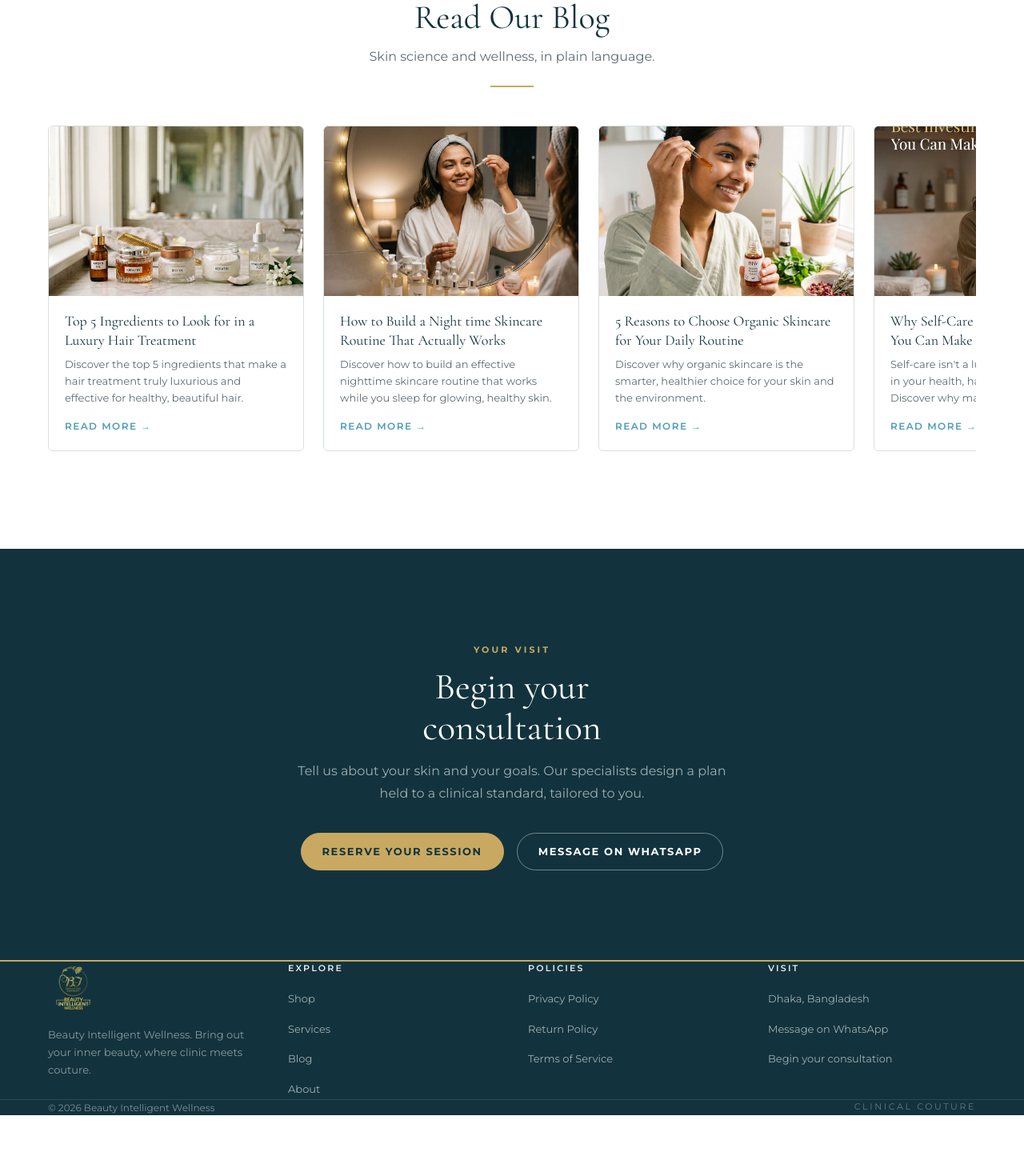
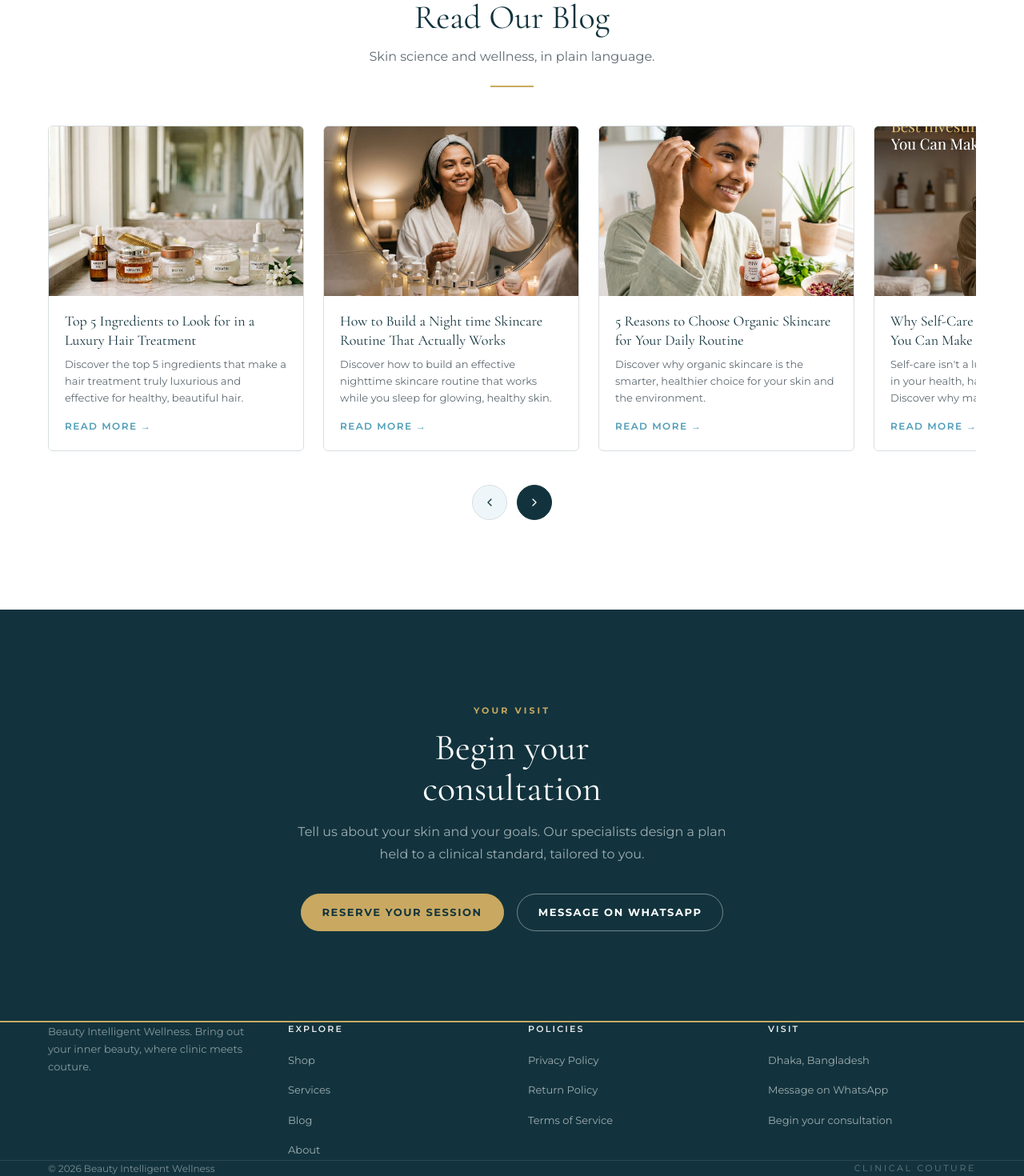
Before and after one commit to Zhovon/BIW-sfy-prototype, a Next.js app: page / in a window 1280 px wide. Shown: the part 4003-5473 px from the top of the page at 80% size. Before the commit the page ends 5397 px from the top, so only its background shows below. Built offline with nearby package versions, Linux system fonts and the light colour scheme; no server answers.

Commit message:
Add blog carousel prev/next controls, depth-entrance reveal for testimonials + footer, remove footer logo

```diff
--- a/src/app/(store)/page.tsx
+++ b/src/app/(store)/page.tsx
@@ -1,6 +1,8 @@
 import Link from "next/link";
 import Image from "next/image";
 import SectionHead from "@/components/SectionHead";
+import Reveal from "@/components/Reveal";
+import BlogCarousel from "@/components/BlogCarousel";
 import { getProduct, getArticles } from "@/lib/catalog";
 
 const HERO_VIDEO =
@@ -109,9 +111,10 @@ export default function Home() {
         </div>
       </section>
 
-      {/* TESTIMONIALS — dark Teal Ink clinical register */}
+      {/* TESTIMONIALS — dark Teal Ink clinical register, fades in from depth */}
       <section className="section section--dark">
         <div className="wrap">
+          <Reveal>
             <SectionHead kicker="Testimonials" title="What Our Clients Say" subtitle="Real experiences from our valued clients." tone="dark" />
             <div className="mt-12 grid grid-cols-1 gap-6 md:grid-cols-2">
               {testimonials.map((t) => (
@@ -125,6 +128,7 @@ export default function Home() {
                 </figure>
               ))}
             </div>
+          </Reveal>
         </div>
       </section>
 
@@ -132,23 +136,8 @@ export default function Home() {
       <section className="section">
         <div className="wrap">
           <SectionHead kicker="Journal" title="Read Our Blog" subtitle="Skin science and wellness, in plain language." />
-          <div className="mt-12 flex gap-6 overflow-x-auto pb-2.5 -mx-5 px-5 md:mx-0 md:px-0">
-            {getArticles().slice(0, 5).map((a) => (
-              <article key={a.slug} className="w-[280px] flex-none md:w-[320px]">
-                <Link href={`/blog/${a.slug}`} className="group flex h-full flex-col overflow-hidden rounded-md border border-line bg-paper transition-all duration-300 hover:-translate-y-1 hover:shadow-md">
-                  <div className="relative aspect-[3/2] overflow-hidden bg-ice">
-                    {a.image && (
-                      <Image src={a.image} alt={a.title} fill sizes="320px" className="object-cover transition-transform duration-700 group-hover:scale-[1.03]" />
-                    )}
-                  </div>
-                  <div className="flex grow flex-col p-5">
-                    <h3 className="font-display text-lg leading-[1.3] mb-2 group-hover:text-gold transition-colors">{a.title}</h3>
-                    {a.excerpt && <p className="text-[13px] leading-[1.6] mb-4 text-muted line-clamp-3">{a.excerpt}</p>}
-                    <span className="mt-auto text-[12px] font-semibold uppercase tracking-[0.12em] text-teal group-hover:text-gold transition-colors">Read more →</span>
-                  </div>
-                </Link>
-              </article>
-            ))}
+          <div className="mt-12">
+            <BlogCarousel articles={getArticles().slice(0, 5)} />
           </div>
         </div>
       </section>
--- a/src/app/globals.css
+++ b/src/app/globals.css
@@ -68,6 +68,24 @@ h1, h2, h3, .font-display {
 /* Hairline top-rule in cool teal — a precise, clinical divider between bands. */
 .rule-teal { width: 100%; height: 1px; background: var(--line); border: 0; }
 
+/* Scroll reveal — content emerges "from depth": fades in while scaling up from
+   the background, with no upward slide. Paired with <Reveal>. */
+.reveal {
+  opacity: 0;
+  transform: scale(0.94);
+  transition:
+    opacity 0.8s cubic-bezier(0.22, 1, 0.36, 1),
+    transform 0.8s cubic-bezier(0.22, 1, 0.36, 1);
+  will-change: opacity, transform;
+}
+.reveal.is-visible {
+  opacity: 1;
+  transform: scale(1);
+}
+@media (prefers-reduced-motion: reduce) {
+  .reveal { opacity: 1; transform: none; transition: none; }
+}
+
 /* eyebrow / kicker — the teal editorial label above every section heading */
 .kicker {
   display: inline-block;
--- /dev/null
+++ b/src/components/BlogCarousel.tsx
@@ -0,0 +1,106 @@
+"use client";
+
+import { useCallback, useEffect, useRef, useState } from "react";
+import Link from "next/link";
+import Image from "next/image";
+
+type Article = { slug: string; title: string; excerpt?: string; image?: string | null };
+
+export default function BlogCarousel({ articles }: { articles: Article[] }) {
+  const scroller = useRef<HTMLDivElement>(null);
+  const [atStart, setAtStart] = useState(true);
+  const [atEnd, setAtEnd] = useState(false);
+
+  const update = useCallback(() => {
+    const el = scroller.current;
+    if (!el) return;
+    setAtStart(el.scrollLeft <= 4);
+    setAtEnd(el.scrollLeft + el.clientWidth >= el.scrollWidth - 4);
+  }, []);
+
+  useEffect(() => {
+    update();
+    const el = scroller.current;
+    if (!el) return;
+    el.addEventListener("scroll", update, { passive: true });
+    window.addEventListener("resize", update);
+    return () => {
+      el.removeEventListener("scroll", update);
+      window.removeEventListener("resize", update);
+    };
+  }, [update]);
+
+  const scrollBy = (dir: 1 | -1) => {
+    const el = scroller.current;
+    if (!el) return;
+    const card = el.querySelector("article")?.clientWidth ?? 320;
+    el.scrollBy({ left: dir * (card + 24), behavior: "smooth" });
+  };
+
+  return (
+    <div>
+      <div
+        ref={scroller}
+        className="flex gap-6 overflow-x-auto pb-2.5 -mx-5 px-5 md:mx-0 md:px-0 [scrollbar-width:none] [-ms-overflow-style:none] [&::-webkit-scrollbar]:hidden"
+      >
+        {articles.map((a) => (
+          <article key={a.slug} className="w-[280px] flex-none md:w-[320px]">
+            <Link
+              href={`/blog/${a.slug}`}
+              className="group flex h-full flex-col overflow-hidden rounded-md border border-line bg-paper transition-all duration-300 hover:-translate-y-1 hover:shadow-md"
+            >
+              <div className="relative aspect-[3/2] overflow-hidden bg-ice">
+                {a.image && (
+                  <Image src={a.image} alt={a.title} fill sizes="320px" className="object-cover transition-transform duration-700 group-hover:scale-[1.03]" />
+                )}
+              </div>
+              <div className="flex grow flex-col p-5">
+                <h3 className="font-display text-lg leading-[1.3] mb-2 group-hover:text-gold transition-colors">{a.title}</h3>
+                {a.excerpt && <p className="text-[13px] leading-[1.6] mb-4 text-muted line-clamp-3">{a.excerpt}</p>}
+                <span className="mt-auto text-[12px] font-semibold uppercase tracking-[0.12em] text-teal group-hover:text-gold transition-colors">Read more →</span>
+              </div>
+            </Link>
+          </article>
+        ))}
+      </div>
+
+      {/* prev / next controls */}
+      <div className="mt-8 flex items-center justify-center gap-3">
+        <CarouselButton dir="prev" disabled={atStart} onClick={() => scrollBy(-1)} />
+        <CarouselButton dir="next" disabled={atEnd} onClick={() => scrollBy(1)} />
+      </div>
+    </div>
+  );
+}
+
+function CarouselButton({
+  dir,
+  disabled,
+  onClick,
+}: {
+  dir: "prev" | "next";
+  disabled: boolean;
+  onClick: () => void;
+}) {
+  return (
+    <button
+      type="button"
+      aria-label={dir === "prev" ? "Previous articles" : "Next articles"}
+      onClick={onClick}
+      disabled={disabled}
+      className={`flex h-11 w-11 items-center justify-center rounded-full border transition-colors ${
+        disabled
+          ? "cursor-not-allowed border-line bg-ice text-muted/50"
+          : "border-ink bg-ink text-white hover:border-gold hover:bg-gold hover:text-ink"
+      }`}
+    >
+      <svg width="16" height="16" viewBox="0 0 24 24" fill="none" stroke="currentColor" strokeWidth="2" aria-hidden>
+        {dir === "prev" ? (
+          <path d="m15 18-6-6 6-6" strokeLinecap="round" strokeLinejoin="round" />
+        ) : (
+          <path d="m9 18 6-6-6-6" strokeLinecap="round" strokeLinejoin="round" />
+        )}
+      </svg>
+    </button>
+  );
+}
--- a/src/components/Footer.tsx
+++ b/src/components/Footer.tsx
@@ -1,5 +1,5 @@
 import Link from "next/link";
-import Image from "next/image";
+import Reveal from "@/components/Reveal";
 
 const cols = [
   {
@@ -35,11 +35,11 @@ export default function Footer() {
       {/* signature gold hairline */}
       <div className="h-0.5 w-full bg-gold" />
 
+      <Reveal>
         <div className="wrap grid gap-10 py-16 sm:grid-cols-2 md:grid-cols-4">
           {/* brand column */}
           <div className="sm:col-span-2 md:col-span-1">
-          <Image src="/biw-logo.png" alt="Beauty Intelligent Wellness" width={72} height={72} className="h-16 w-auto object-contain" />
-          <p className="mt-4 max-w-[30ch] text-[13px] leading-[1.7] text-white/50">
+            <p className="max-w-[30ch] text-[13px] leading-[1.7] text-white/50">
               Beauty Intelligent Wellness. Bring out your inner beauty, where clinic meets couture.
             </p>
           </div>
@@ -75,6 +75,7 @@ export default function Footer() {
             </span>
           </div>
         </div>
+      </Reveal>
     </footer>
   );
 }
--- /dev/null
+++ b/src/components/Reveal.tsx
@@ -0,0 +1,44 @@
+"use client";
+
+import { useEffect, useRef, useState } from "react";
+
+/**
+ * Reveals children with a fade-and-scale "from depth" entrance (no upward
+ * slide) once they scroll into view. Respects prefers-reduced-motion.
+ */
+export default function Reveal({
+  children,
+  className = "",
+}: {
+  children: React.ReactNode;
+  className?: string;
+}) {
+  const ref = useRef<HTMLDivElement>(null);
+  const [visible, setVisible] = useState(false);
+
+  useEffect(() => {
+    const el = ref.current;
+    if (!el) return;
+    if (window.matchMedia("(prefers-reduced-motion: reduce)").matches) {
+      setVisible(true);
+      return;
+    }
+    const io = new IntersectionObserver(
+      ([entry]) => {
+        if (entry.isIntersecting) {
+          setVisible(true);
+          io.disconnect();
+        }
+      },
+      { threshold: 0.2 }
+    );
+    io.observe(el);
+    return () => io.disconnect();
+  }, []);
+
+  return (
+    <div ref={ref} className={`reveal ${visible ? "is-visible" : ""} ${className}`}>
+      {children}
+    </div>
+  );
+}
```
Lines whose indentation alone changed are shown as unchanged.
